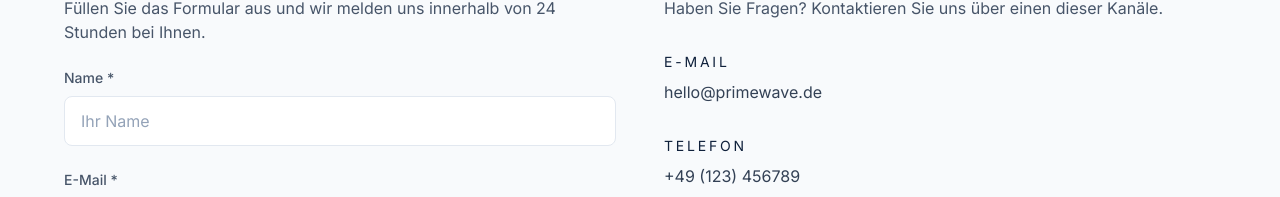
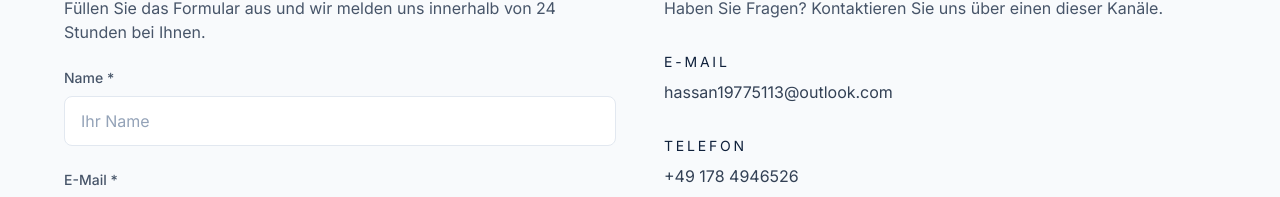
Before and after one commit to hassan19775113/primewave-it-solution, a Next.js app: page /kontakt in a window 1280 px wide. Shown: the part 724-921 px from the top of the page. Built offline with nearby package versions, Linux system fonts and the light colour scheme.

Commit message:
contact fixing

```diff
--- a/app/kontakt/page.tsx
+++ b/app/kontakt/page.tsx
@@ -123,17 +123,17 @@ export default function KontaktPage() {
       contactItems: [
         {
           title: "E-Mail",
-          value: "hello@primewave.de",
+          value: "hassan19775113@outlook.com",
           icon: "✉"
         },
         {
           title: "Telefon",
-          value: "+49 (123) 456789",
+          value: "+49 178 4946526",
           icon: "☎"
         },
         {
           title: "Adresse",
-          value: "Technologiepark 1\n12345 Berlin, Deutschland",
+          value: "Region Hannover · Garbsen\nRemote Termine nach Vereinbarung",
           icon: "📍"
         },
         {
@@ -208,17 +208,17 @@ export default function KontaktPage() {
       contactItems: [
         {
           title: "Email",
-          value: "hello@primewave.de",
+          value: "hassan19775113@outlook.com",
           icon: "✉"
         },
         {
           title: "Phone",
-          value: "+49 (123) 456789",
+          value: "+49 178 4946526",
           icon: "☎"
         },
         {
           title: "Address",
-          value: "Technologiepark 1\n12345 Berlin, Germany",
+          value: "Hanover Region · Garbsen\nRemote appointments by arrangement",
           icon: "📍"
         },
         {
--- a/components/StructuredData.tsx
+++ b/components/StructuredData.tsx
@@ -26,8 +26,9 @@ export function StructuredData() {
       contactPoint: {
         '@type': 'ContactPoint',
         contactType: 'Customer Support',
-        email: 'kontakt@primewave-it-solution.com',
-        telephone: '+49-XXX-XXXXXX'
+        email: 'hassan19775113@outlook.com',
+        telephone: '+49 178 4946526',
+        areaServed: 'Region Hannover'
       }
     };
 
@@ -41,12 +42,28 @@ export function StructuredData() {
       description:
         'Webdesign, Webentwicklung und Web-Applications für Unternehmen',
       url: 'https://primewave-it-solution.vercel.app',
-      telephone: '+49-XXX-XXXXXX',
-      email: 'kontakt@primewave-it-solution.com',
-      areaServed: {
-        '@type': 'Country',
-        name: 'DE'
+      telephone: '+49 178 4946526',
+      email: 'hassan19775113@outlook.com',
+      address: {
+        '@type': 'PostalAddress',
+        addressLocality: 'Garbsen',
+        addressRegion: 'Region Hannover',
+        addressCountry: 'DE'
       },
+      areaServed: [
+        {
+          '@type': 'City',
+          name: 'Garbsen'
+        },
+        {
+          '@type': 'City',
+          name: 'Hannover'
+        },
+        {
+          '@type': 'Country',
+          name: 'DE'
+        }
+      ],
       priceRange: '$$'
     };
 
@@ -58,8 +75,8 @@ export function StructuredData() {
       image: 'https://primewave-it-solution.vercel.app/logo.png',
       description: 'Webdesign- und Webentwicklungsagentur',
       url: 'https://primewave-it-solution.vercel.app',
-      telephone: '+49-XXX-XXXXXX',
-      email: 'kontakt@primewave-it-solution.com',
+      telephone: '+49 178 4946526',
+      email: 'hassan19775113@outlook.com',
       additionalType: 'http://www.productontology.org/doc/Web_design',
       knowsAbout: [
         'Webdesign',
@@ -67,7 +84,8 @@ export function StructuredData() {
         'Web-Applications',
         'E-Commerce',
         'SEO'
-      ]
+      ],
+      areaServed: 'Region Hannover'
     };
 
     // Inject Schemas
--- a/contexts/LanguageContext.tsx
+++ b/contexts/LanguageContext.tsx
@@ -104,9 +104,9 @@ const translations = {
     "home.contact.kicker": "Kontakt",
     "home.contact.title": "Bereit für den nächsten digitalen Schritt?",
     "home.contact.desc": "Erzähl uns von deinem Projekt – wir melden uns innerhalb von 24 Stunden mit einem klaren Fahrplan und ehrlichem Feedback.",
-    "home.contact.location": "Köln · Remote verfügbar",
-    "home.contact.email": "hello@primewave-it.de",
-    "home.contact.phone": "+49 221 123 456 78",
+    "home.contact.location": "Region Hannover · Garbsen · Remote",
+    "home.contact.email": "hassan19775113@outlook.com",
+    "home.contact.phone": "+49 178 4946526",
 
     // Contact Form
     "home.form.title": "Projektanfrage",
@@ -249,9 +249,9 @@ const translations = {
     "home.contact.kicker": "Contact",
     "home.contact.title": "Ready for the next digital step?",
     "home.contact.desc": "Tell us about your project — we’ll get back within 24 hours with a clear roadmap and honest feedback.",
-    "home.contact.location": "Cologne · Remote available",
-    "home.contact.email": "hello@primewave-it.de",
-    "home.contact.phone": "+49 221 123 456 78",
+    "home.contact.location": "Hanover region · Garbsen · Remote",
+    "home.contact.email": "hassan19775113@outlook.com",
+    "home.contact.phone": "+49 178 4946526",
 
     // Contact Form
     "home.form.title": "Project inquiry",
```
